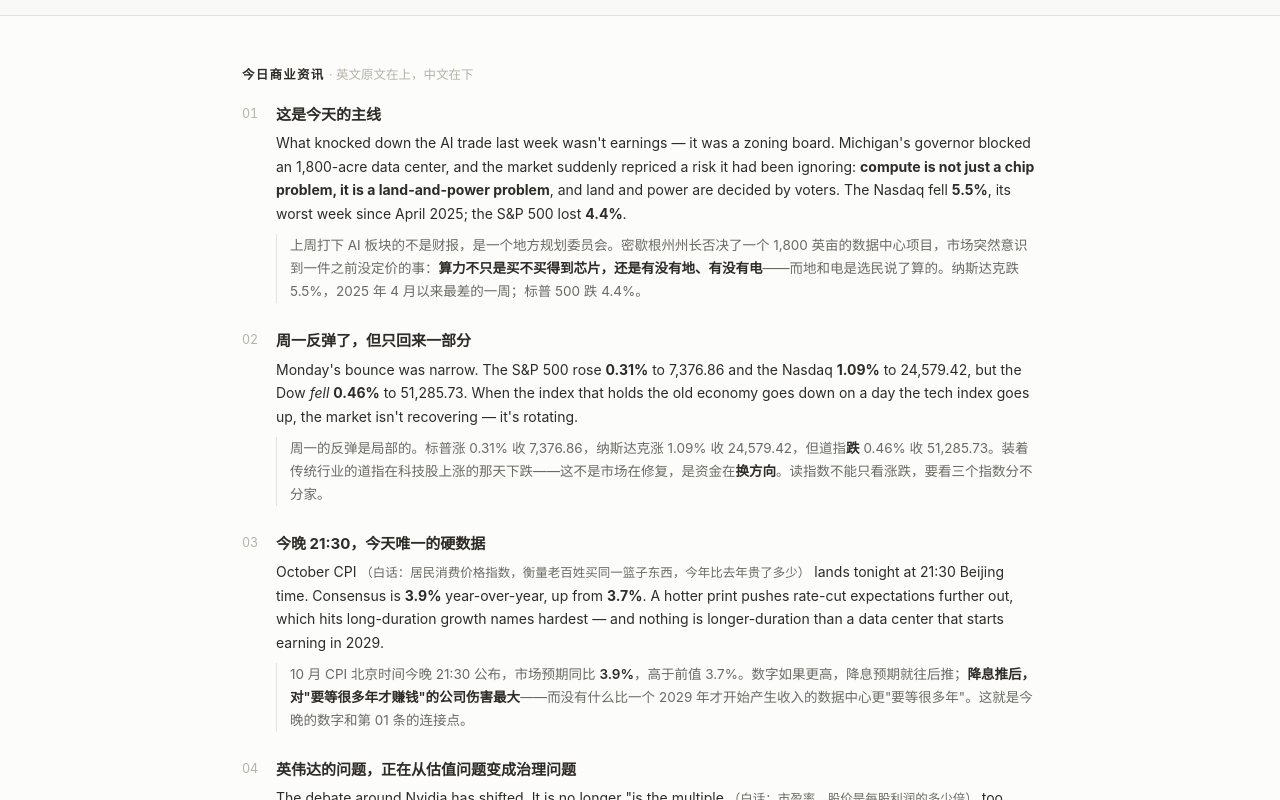
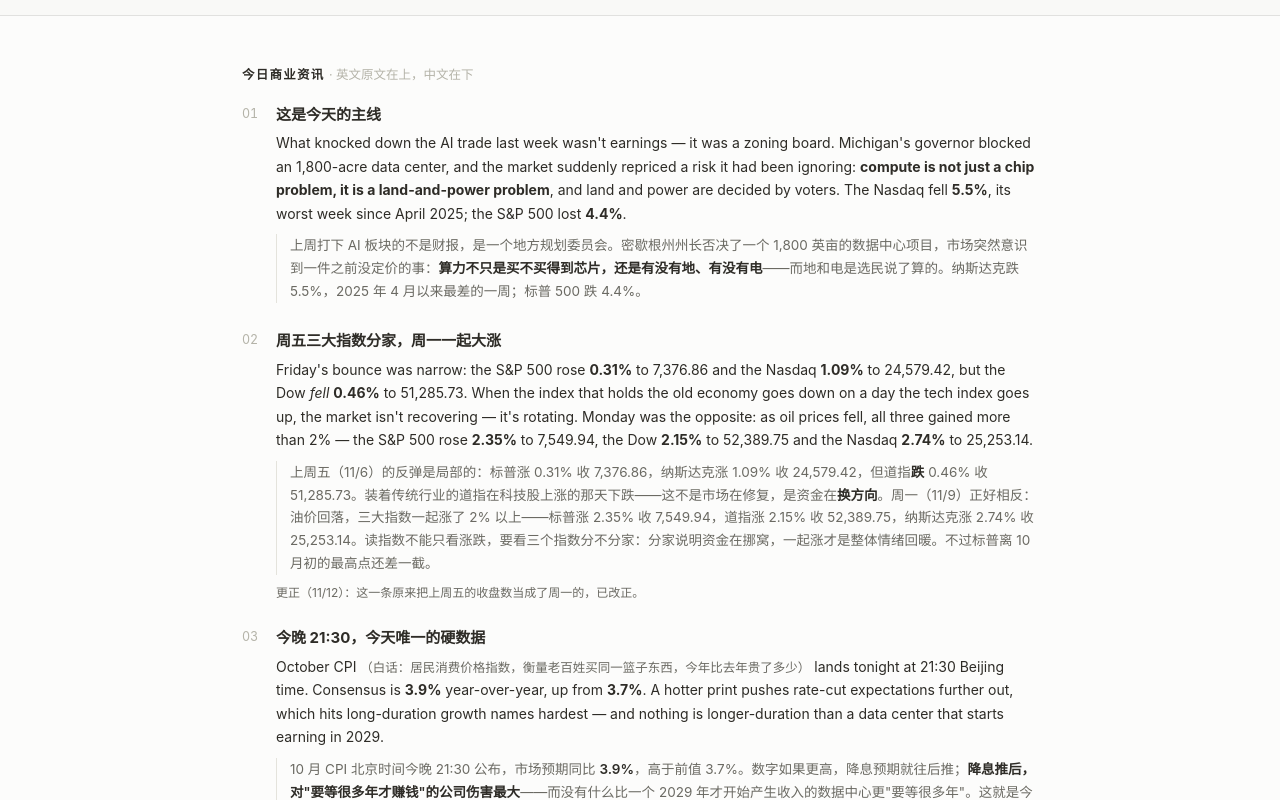
Before and after one commit to softchasm/brief-e3c896e5, a plain HTML site: page 2026-11-10.html in a window 1280 px wide. Shown: the part 534-1334 px from the top of the page. Drawn offline with Linux system fonts and the light colour scheme.

Commit message:
更正 11-10：第 02 条的收盘数是上周五的，补上周一实际行情
Co-Authored-By: Claude Opus 5.5 <noreply@anthropic.com>

```diff
--- a/2026-11-10.html
+++ b/2026-11-10.html
@@ -169,9 +169,10 @@
       <li class="item">
         <div class="item__num">02</div>
         <div class="item__body">
-          <p class="item__title">周一反弹了，但只回来一部分</p>
-          <p class="en">Monday's bounce was narrow. The S&amp;P 500 rose <b>0.31%</b> to 7,376.86 and the Nasdaq <b>1.09%</b> to 24,579.42, but the Dow <i>fell</i> <b>0.46%</b> to 51,285.73. When the index that holds the old economy goes down on a day the tech index goes up, the market isn't recovering — it's rotating.</p>
-          <p class="zh">周一的反弹是局部的。标普涨 0.31% 收 7,376.86，纳斯达克涨 1.09% 收 24,579.42，但道指<b>跌</b> 0.46% 收 51,285.73。装着传统行业的道指在科技股上涨的那天下跌——这不是市场在修复，是资金在<b>换方向</b>。读指数不能只看涨跌，要看三个指数分不分家。</p>
+          <p class="item__title">周五三大指数分家，周一一起大涨</p>
+          <p class="en">Friday's bounce was narrow: the S&amp;P 500 rose <b>0.31%</b> to 7,376.86 and the Nasdaq <b>1.09%</b> to 24,579.42, but the Dow <i>fell</i> <b>0.46%</b> to 51,285.73. When the index that holds the old economy goes down on a day the tech index goes up, the market isn't recovering — it's rotating. Monday was the opposite: as oil prices fell, all three gained more than 2% — the S&amp;P 500 rose <b>2.35%</b> to 7,549.94, the Dow <b>2.15%</b> to 52,389.75 and the Nasdaq <b>2.74%</b> to 25,253.14.</p>
+          <p class="zh">上周五（11/6）的反弹是局部的：标普涨 0.31% 收 7,376.86，纳斯达克涨 1.09% 收 24,579.42，但道指<b>跌</b> 0.46% 收 51,285.73。装着传统行业的道指在科技股上涨的那天下跌——这不是市场在修复，是资金在<b>换方向</b>。周一（11/9）正好相反：油价回落，三大指数一起涨了 2% 以上——标普涨 2.35% 收 7,549.94，道指涨 2.15% 收 52,389.75，纳斯达克涨 2.74% 收 25,253.14。读指数不能只看涨跌，要看三个指数分不分家：分家说明资金在挪窝，一起涨才是整体情绪回暖。不过标普离 10 月初的最高点还差一截。</p>
+          <p class="fix" style="margin:8px 0 0;font-size:12px;color:var(--ink-soft,#6B6A63)">更正（11/12）：这一条原来把上周五的收盘数当成了周一的，已改正。</p>
         </div>
       </li>
       <li class="item">
```
Also changed, not shown: 1 other file.
